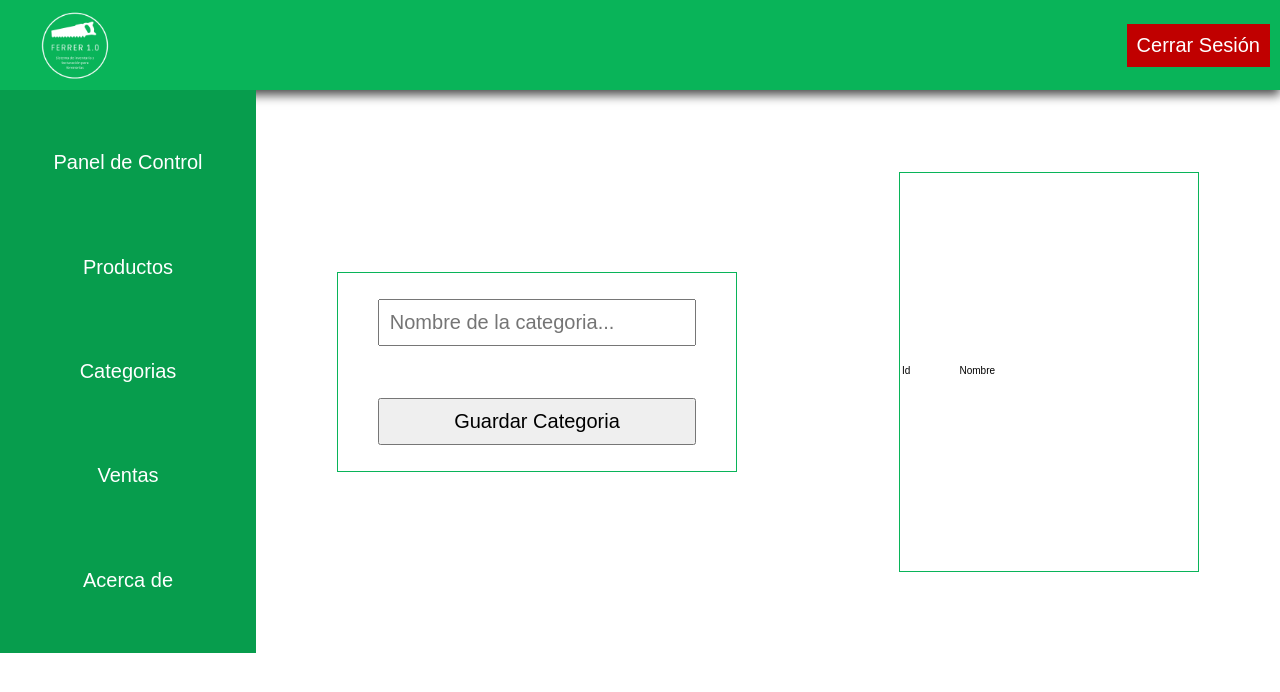
After one commit to MauCoden95/ferrer, a PHP site: page /PAGINAS/Categorias in a window 1280 px wide. The commit adds this page. Shown: the top 692 px of the page. Run offline with PHP 8.4, Linux system fonts and the light colour scheme; data comes from the database, SQL or seed files in the repository; both versions use the stored data as it was after the commit; some libraries are stand-ins or nearby versions; some web fonts are replaced.

Commit message:
Add files via upload

```diff
--- a/ASSETS/Inicio.css
+++ b/ASSETS/Inicio.css
@@ -161,6 +161,44 @@ body{
 
 
 
+/*PRODUCTOS*/
+.charge-product{
+    width: 50rem;
+    min-height: 35rem;
+    border: .1rem solid #09b459;
+    padding: 1rem;
+    display: flex;
+    flex-direction: column;
+    align-items: center;
+    justify-content: space-around;
+}
+
+.charge-product input{
+    width: 80%;
+    outline: none;
+}
+
+
+
+/*CATEGORIAS*/
+.save-category{
+    width: 40rem;
+    height: 20rem;
+    border: .1rem solid #09b459;
+    display: flex;
+    flex-direction: column;
+    align-items: center;
+    justify-content: space-around;
+}
+
+#category_table{
+    width: 30rem;
+    min-height: 40rem;
+    border: .1rem solid #09b459;
+}
+
+
+
 
 
 
--- a/PAGINAS/Acercade.php
+++ b/PAGINAS/Acercade.php
@@ -4,9 +4,9 @@
          <navbar id="nav">
             <ul>
                 <li><a href="./Inicio.php">Panel de Control</a></li>
-                <li><a href="#">Productos</a></li>
+                <li><a href="./Productos.php">Productos</a></li>
                 <li><a href="#">Categoria</a></li>
-                <li><a href="#">Ventas</a></li>
+                <li><a href="./Ventas.php">Ventas</a></li>
                 <li><a href="./Acercade.php">Acerca de</a></li>
             </ul>
         </navbar>
--- /dev/null
+++ b/PAGINAS/Categorias.php
@@ -0,0 +1,63 @@
+<?php
+    require_once './Includes.php';
+    require_once '../FUNCIONALIDADES/Conexion.php';
+?>
+         <navbar id="nav">
+            <ul>
+                <li><a href="./Inicio.php">Panel de Control</a></li>
+                <li><a href="./Productos">Productos</a></li>
+                <li><a href="./Categorias">Categorias</a></li>
+                <li><a href="./Ventas.php">Ventas</a></li>
+                <li><a href="./Acercade.php">Acerca de</a></li>
+            </ul>
+        </navbar>
+
+        <div class="content-div">
+           <form action="../FUNCIONALIDADES/AgregarCategoria.php" method="post" class="save-category">
+                <?php if(isset($_SESSION['error_category'])) : ?>
+                    <div class="error">
+                    <p><?php print_r($_SESSION['error_category']); ?></p>
+                    </div>
+                <?php elseif(isset($_SESSION['success_category'])) : ?>
+                    <div class="success">
+                        <p><?php print_r($_SESSION['success_category']); ?></p>
+                    </div>
+                 <?php endif; ?>
+               <input type="text" name="category" placeholder="Nombre de la categoria...">
+               <input type="submit" value="Guardar Categoria">
+           </form>
+
+           <table id="category_table">
+               <tr>
+                   <td>Id</td>
+                   <td>Nombre</td>
+               </tr>
+
+                <?php
+                    $sql = "SELECT * FROM categorias;";
+                    $result =  mysqli_query($conexion,$sql);
+
+
+
+                    while ($view = mysqli_fetch_assoc($result)) :
+                ?>
+
+               <tr>
+                   <td><?php $view['id']; ?></td>
+                   <td><?php $view['nombre']; ?></td>
+               </tr>
+
+               <?php
+                    endwhile;
+
+                ?>
+           </table>
+        </div>
+
+
+    </section>
+
+
+
+    </body>
+</html>
--- a/PAGINAS/Inicio.php
+++ b/PAGINAS/Inicio.php
@@ -4,9 +4,9 @@
          <navbar id="nav">
             <ul>
                 <li><a href="./Inicio.php">Panel de Control</a></li>
-                <li><a href="#">Productos</a></li>
-                <li><a href="#">Categoria</a></li>
-                <li><a href="#">Ventas</a></li>
+                <li><a href="./Productos">Productos</a></li>
+                <li><a href="./Categorias.php">Categorias</a></li>
+                <li><a href="./Ventas.php">Ventas</a></li>
                 <li><a href="./Acercade.php">Acerca de</a></li>
             </ul>
         </navbar>
```
Also changed, not shown: FUNCIONALIDADES/AgregarCategoria.php (added, +30 -0 lines), FUNCIONALIDADES/AgregarProducto.php (added, +28 -0 lines), PAGINAS/Productos.php (added, +29 -0 lines), PAGINAS/Ventas.php (added, +22 -0 lines), ferrer.sql (+25 -0 lines).
